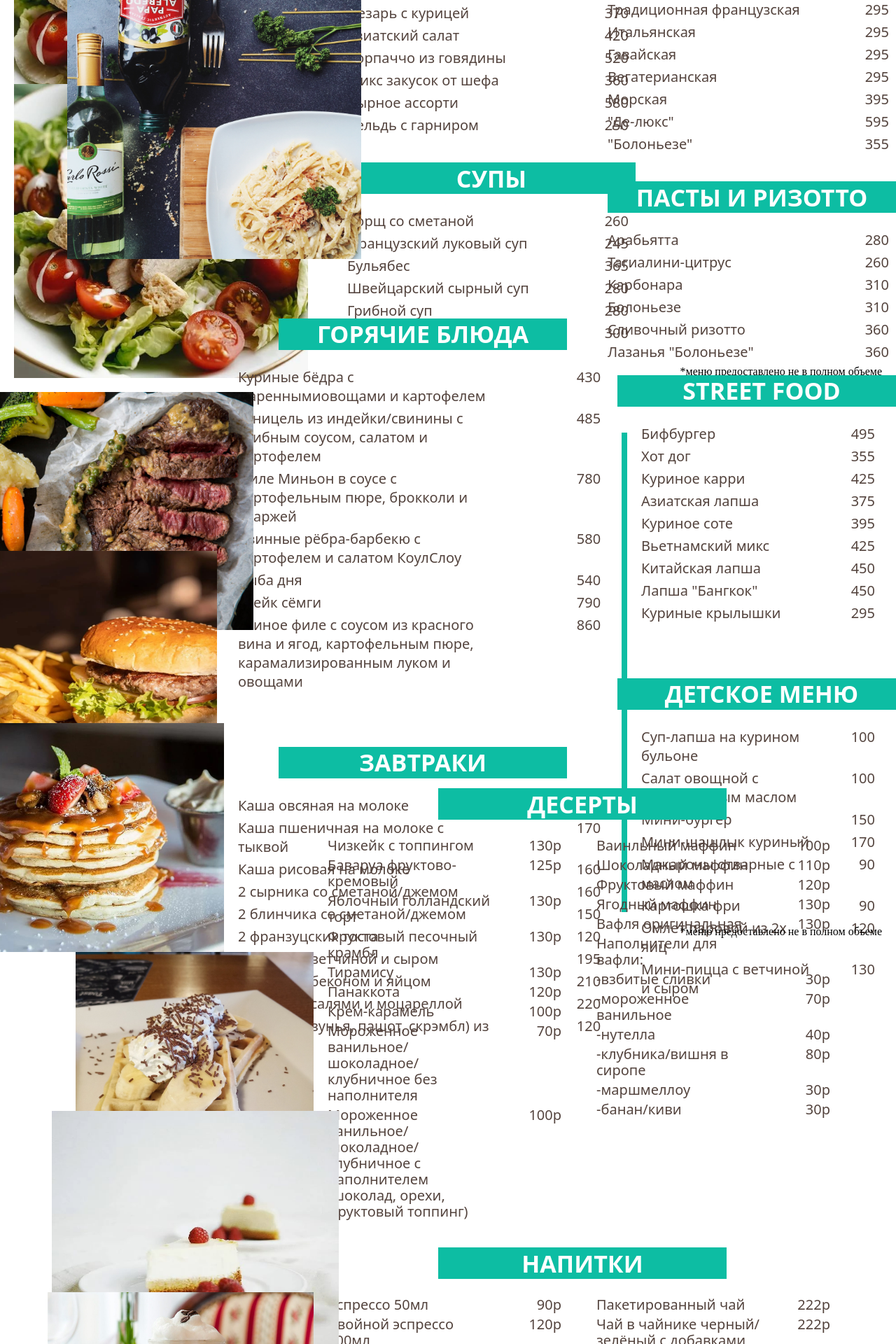
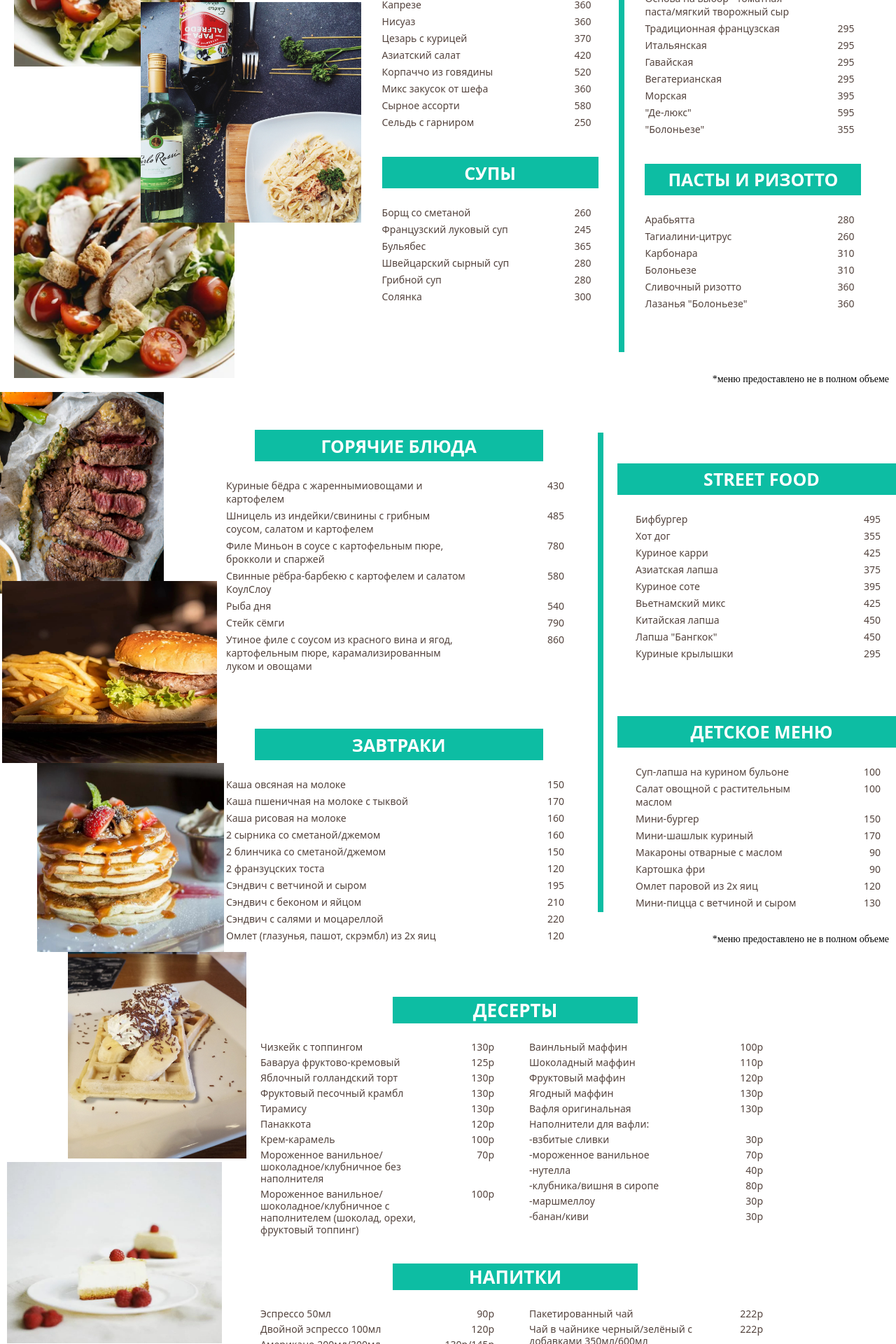
Before and after one commit to olewka40/irakurs, a React (Create React App) app: page /menu in a window 1280 px wide. Shown: the part 240-2160 px from the top of the page at 70% size. Built offline with nearby package versions, Linux system fonts and the light colour scheme.

Commit message:
адаптация меню

```diff
--- a/src/App.js
+++ b/src/App.js
@@ -1,4 +1,4 @@
-import React  from "react";
+import React from "react";
 import styled, { createGlobalStyle } from "styled-components";
 import { BrowserRouter as Router, Switch, Route } from "react-router-dom";
 import { SheffContainer } from "./Slides/Sheff";
--- a/src/MenuList/Slide1.js
+++ b/src/MenuList/Slide1.js
@@ -113,11 +113,27 @@ export const Anotate = styled.div`
   position: absolute;
   bottom: 20px;
   right: 20px;
+  @media (max-width: 1500px) {
+    font-size: 14px;
+    bottom: 10px;
+    right: 10px;
+  }
+  @media (min-width: 2500px) {
+    font-size: 24px;
+  }
 `;
 const Img1 = styled.img`
   width: 420px;
   height: 420px;
   position: absolute;
+  @media (max-width: 1500px) {
+    width: 315px;
+    height: 315px;
+  }
+  @media (min-width: 2500px) {
+    width: 630px;
+    height: 630px;
+  }
 `;
 const Img2 = styled.img`
   width: 420px;
@@ -126,10 +142,32 @@ const Img2 = styled.img`
   right: 0;
   top: calc(50% - 210px);
   z-index: 2;
+  @media (max-width: 1500px) {
+    width: 315px;
+    height: 315px;
+    position: absolute;
+    right: 0;
+    top: calc(50% - 157px);
+    z-index: 2;
+  }
+  @media (min-width: 2500px) {
+    width: 630px;
+    height: 630px;
+    top: calc(50% - 315px);
+  }
 `;
 const Img3 = styled.img`
   width: 420px;
   height: 420px;
+  @media (max-width: 1500px) {
+    width: 315px;
+    height: 315px;
+  }
+  @media (min-width: 2500px) {
+    width: 630px;
+    height: 630px;
+  }
+
   position: absolute;
   bottom: 0;
 `;
@@ -148,6 +186,13 @@ const Title = styled.div`
   font-weight: 700;
   margin-bottom: 20px;
   margin-top: 40px;
+  @media (max-width: 1500px) {
+    font-size: 25px;
+  }
+  @media (min-width: 2500px) {
+    font-size: 40px;
+    height: 72px;
+  }
 `;
 const Items = styled.div`
   width: 100%;
@@ -164,6 +209,12 @@ const Item = styled.div`
   font-family: system-ui;
   font-size: 20px;
   color: #54443e;
+  @media (max-width: 1500px) {
+    font-size: 14px;
+  }
+  @media (min-width: 2500px) {
+    font-size: 32px;
+  }
 `;
 const ItemName = styled.div`
   display: flex;
@@ -215,6 +266,12 @@ const Category = styled.div`
   justify-content: center;
   align-items: center;
   flex-direction: column;
+  @media (max-width: 1500px) {
+    width: 309px;
+  }
+  @media (min-width: 2500px) {
+    width: 630px;
+  }
 `;
 const HR = styled.hr`
   height: 100%;
--- a/src/MenuList/Slide2.js
+++ b/src/MenuList/Slide2.js
@@ -98,7 +98,7 @@ export const SecondSlide = () => {
         <HR />
         <SecondBlock>
           {" "}
-          <Category>
+          <Category2>
             <Title>Street food</Title>
             <Items>
               {itemsarray.streetFood.map((e) => (
@@ -108,8 +108,8 @@ export const SecondSlide = () => {
                 </Item>
               ))}
             </Items>
-          </Category>
-          <Category>
+          </Category2>
+          <Category2>
             <Title> Детское меню</Title>
             <Items>
               {itemsarray.childMenu.map((e) => (
@@ -119,7 +119,7 @@ export const SecondSlide = () => {
                 </Item>
               ))}
             </Items>
-          </Category>
+          </Category2>
         </SecondBlock>
       </Menu>{" "}
       <Anotate>*меню предоставлено не в полном объеме</Anotate>
@@ -132,6 +132,15 @@ const Img1 = styled.img`
   height: 340px;
   position: absolute;
   left: -150px;
+  @media (max-width: 1500px) {
+    width: 384px;
+    height: 288px;
+  }
+  @media (min-width: 2500px) {
+    width: 768px;
+    height: 510px;
+    left: -225px;
+  }
 `;
 const Img2 = styled.img`
   width: 410px;
@@ -139,6 +148,16 @@ const Img2 = styled.img`
   position: absolute;
   right: 10px;
   top: calc(50% - 173px);
+  @media (max-width: 1500px) {
+    width: 307px;
+    height: 260px;
+    top: calc(50% - 130px);
+  }
+  @media (min-width: 2500px) {
+    width: 615px;
+    height: 519px;
+    top: calc(50% - 260px);
+  }
 `;
 const Img3 = styled.img`
   width: 334px;
@@ -147,6 +166,16 @@ const Img3 = styled.img`
   bottom: 0;
   right: 0;
   z-index: 2;
+  @media (max-width: 1500px) {
+    width: 267px;
+    height: 270px;
+  }
+  @media (min-width: 2500px) {
+    width: 501px;
+    height: 490px;
+  }
+
+}
 `;
 const Title = styled.div`
   width: 412px;
@@ -163,6 +192,13 @@ const Title = styled.div`
   font-weight: 700;
   margin-bottom: 20px;
   margin-top: 40px;
+  @media (max-width: 1500px) {
+    font-size: 25px;
+  }
+  @media (min-width: 2500px) {
+    font-size: 40px;
+    height: 72px;
+  }
 `;
 const Items = styled.div`
   width: 100%;
@@ -179,6 +215,12 @@ const Item = styled.div`
   font-family: system-ui;
   font-size: 20px;
   color: #54443e;
+  @media (max-width: 1500px) {
+    font-size: 14px;
+  }
+  @media (min-width: 2500px) {
+    font-size: 30px;
+  }
 `;
 const ItemName = styled.div`
   display: flex;
@@ -221,6 +263,9 @@ const FirstBlock = styled.div`
   justify-content: center;
   align-items: center;
   flex-direction: column;
+  @media (max-width: 1500px) {
+    width: 52%;
+  }
 `;
 const Category = styled.div`
   width: 100%;
@@ -230,6 +275,21 @@ const Category = styled.div`
   flex-direction: column;
   padding: 20px;
   box-sizing: border-box;
+  @media (max-width: 1500px) {
+    width: 533px;
+  }
+`;
+const Category2 = styled.div`
+  width: 100%;
+  display: flex;
+  justify-content: center;
+  align-items: center;
+  flex-direction: column;
+  padding: 20px;
+  box-sizing: border-box;
+  @media (max-width: 1500px) {
+    width: 400px;
+  }
 `;
 const HR = styled.hr`
   height: 100%;
--- a/src/MenuList/Slide3.js
+++ b/src/MenuList/Slide3.js
@@ -136,6 +136,12 @@ const Img1 = styled.img`
   position: absolute;
   width: 340px;
   right: 0;
+  @media (max-width: 1500px) {
+    width: 255px;
+  }
+  @media (min-width: 2500px) {
+    width: 510px;
+  }
 `;
 const Img2 = styled.img`
   width: 410px;
@@ -143,6 +149,20 @@ const Img2 = styled.img`
   position: absolute;
   left: 10px;
   top: calc(50% - 173px);
+  @media (max-width: 1500px) {
+    width: 307px;
+    height: 259px;
+    top: calc(50% - 100px);
+    left: -150px;
+    z-index: 2;
+  }
+  @media (min-width: 2500px) {
+    width: 615px;
+    height: 519px;
+    top: calc(50% - 259px);
+    left: -300px;
+    z-index: 2;
+  }
 `;
 const Img3 = styled.img`
   width: 380px;
@@ -150,6 +170,12 @@ const Img3 = styled.img`
   bottom: 10px;
   right: 0;
   z-index: 0;
+  @media (max-width: 1500px) {
+    width: 285px;
+  }
+  @media (min-width: 2500px) {
+    width: 570px;
+  }
 `;
 const Title = styled.div`
   width: 412px;
@@ -166,12 +192,24 @@ const Title = styled.div`
   font-weight: 700;
   margin-bottom: 20px;
   margin-top: 40px;
+  @media (max-width: 1500px) {
+    font-size: 26px;
+    width: 350px;
+    height: 38px;
+  }
+  @media (min-width: 2500px) {
+    height: 72px;
+    font-size: 42px;
+  }
 `;
 const Items = styled.div`
   width: 100%;
   display: flex;
   flex-direction: column;
   line-height: 23px;
+  @media (max-width: 1500px) {
+    line-height: 17px;
+  }
 `;
 const Blocks = styled.div`
   display: flex;
@@ -191,6 +229,13 @@ const Item = styled.div`
   font-family: system-ui;
   font-size: 20px;
   color: #54443e;
+  @media (max-width: 1500px) {
+    font-size: 14px;
+  }
+  @media (min-width: 2500px) {
+    font-size: 30px;
+    line-height: 36px;
+  }
 `;
 const ItemName = styled.div`
   display: flex;
@@ -217,6 +262,12 @@ const Images = styled.div`
   width: 30%;
   height: 100%;
   position: relative;
+  @media (max-width: 1500px) {
+    width: 15%;
+  }
+  @media (min-width: 2500px) {
+    width: 15%;
+  }
 `;
 const Menu = styled.div`
   display: flex;
--- a/src/Slides/Contacts.js
+++ b/src/Slides/Contacts.js
@@ -12,6 +12,7 @@ export const ContactsSlide = () => {
           <Contact>
             <TitleContact>АДРЕС</TitleContact>
             <ContactInfo>г. Калуга ул.Театральная 43/8 </ContactInfo>
+            <ContactInfo>г. Калуга ул. Тульская 67</ContactInfo>
           </Contact>
           <Contact>
             <TitleContact>EMAIL</TitleContact>
```
